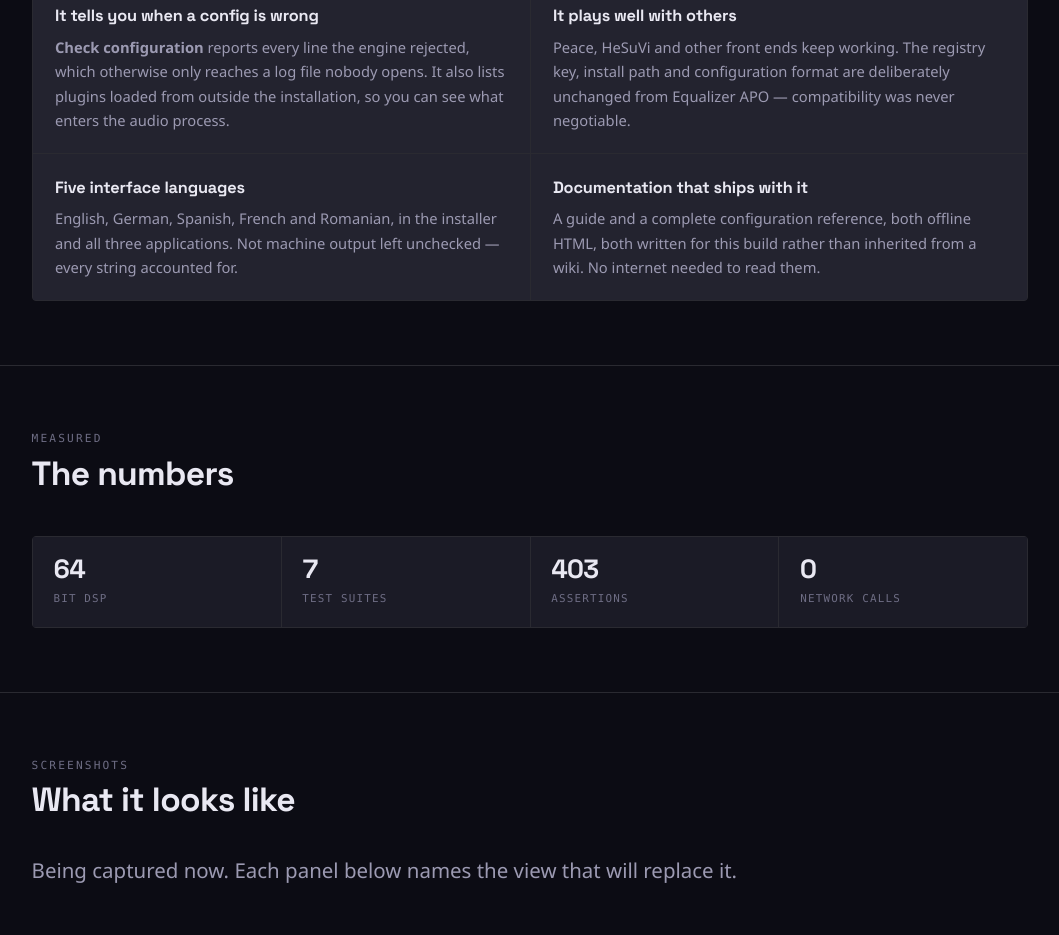
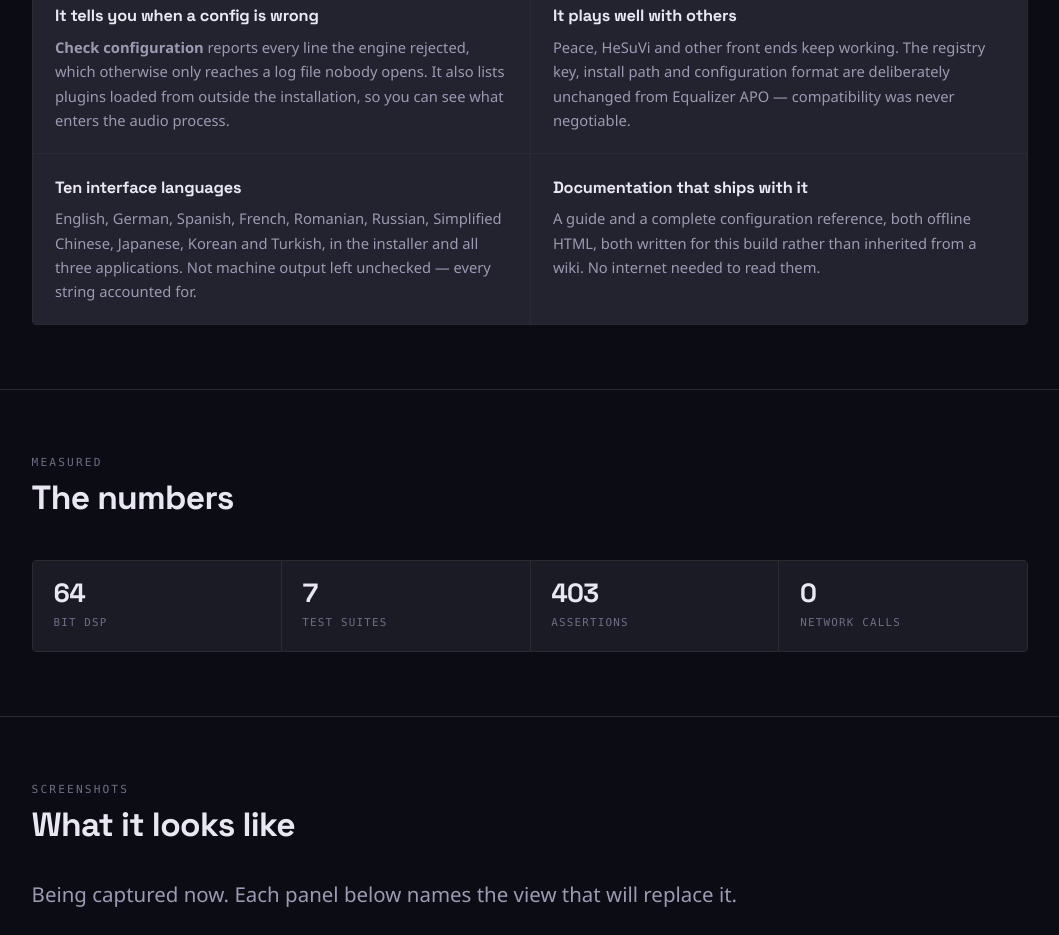
Before and after one commit to TheOmniGrid/OmniAPO, a plain HTML site: page docs/index.html in a window 1280 px wide. Shown: the part 2411-3346 px from the top of the page, without its empty margins (110-1169 px from the left). Drawn offline with Linux system fonts and the light colour scheme.

Commit message:
docs: synchronize current product presentation (#12)

```diff
--- a/docs/index.html
+++ b/docs/index.html
@@ -322,8 +322,9 @@ footer a{color:var(--muted)}
           &mdash; compatibility was never negotiable.</p>
       </div>
       <div class="d-cell">
-        <h3>Five interface languages</h3>
-        <p>English, German, Spanish, French and Romanian, in the installer and all three
+        <h3>Ten interface languages</h3>
+        <p>English, German, Spanish, French, Romanian, Russian, Simplified Chinese,
+          Japanese, Korean and Turkish, in the installer and all three
           applications. Not machine output left unchecked &mdash; every string accounted
           for.</p>
       </div>
@@ -450,7 +451,7 @@ footer a{color:var(--muted)}
       <span class="eyebrow">Get it</span>
       <h2 style="margin-top:.5rem">One download, everything in it</h2>
       <ul>
-        <li><b>The installer</b> &mdash; five languages, upgrades in place over an
+        <li><b>The installer</b> &mdash; ten languages, upgrades in place over an
           existing installation without touching your configuration</li>
         <li><b>A portable archive</b> &mdash; the same files, for inspection or for
           running the Editor and the checker without installing</li>
```
Also changed, not shown: 2 other files.
